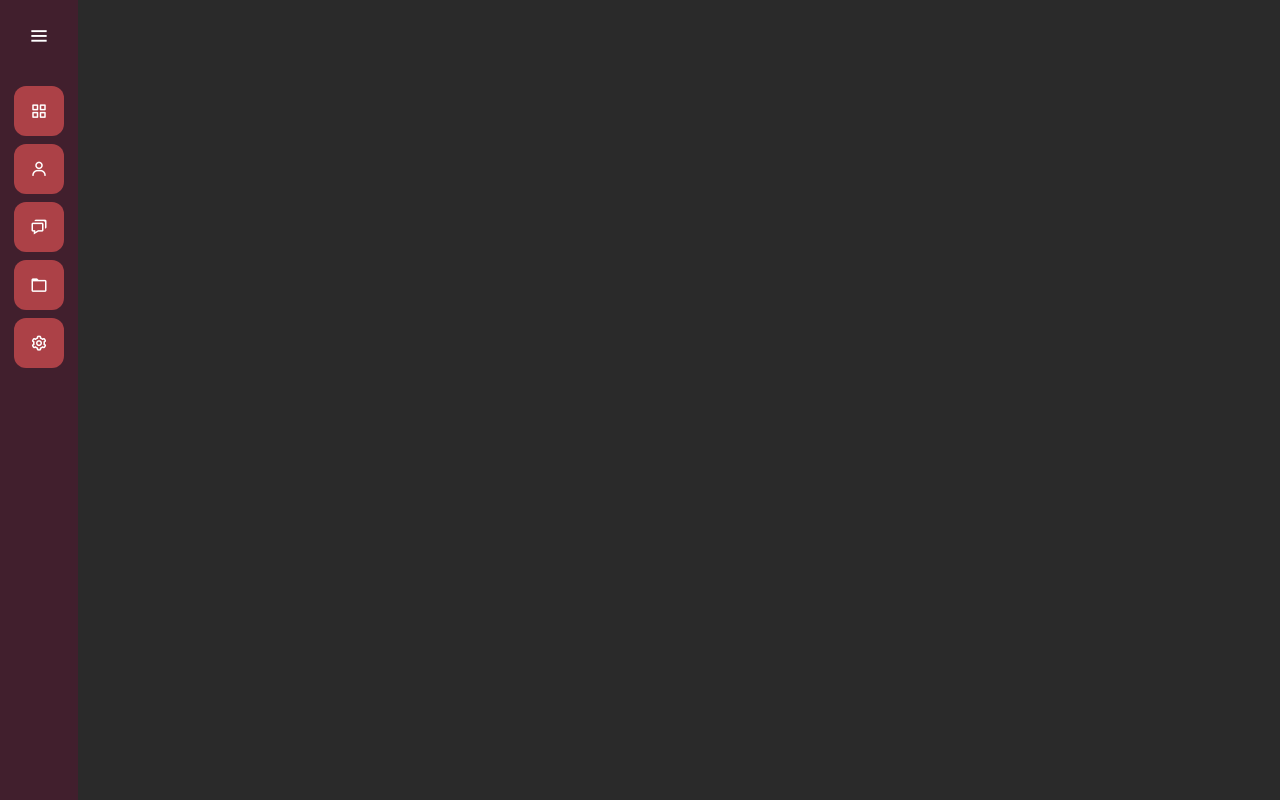
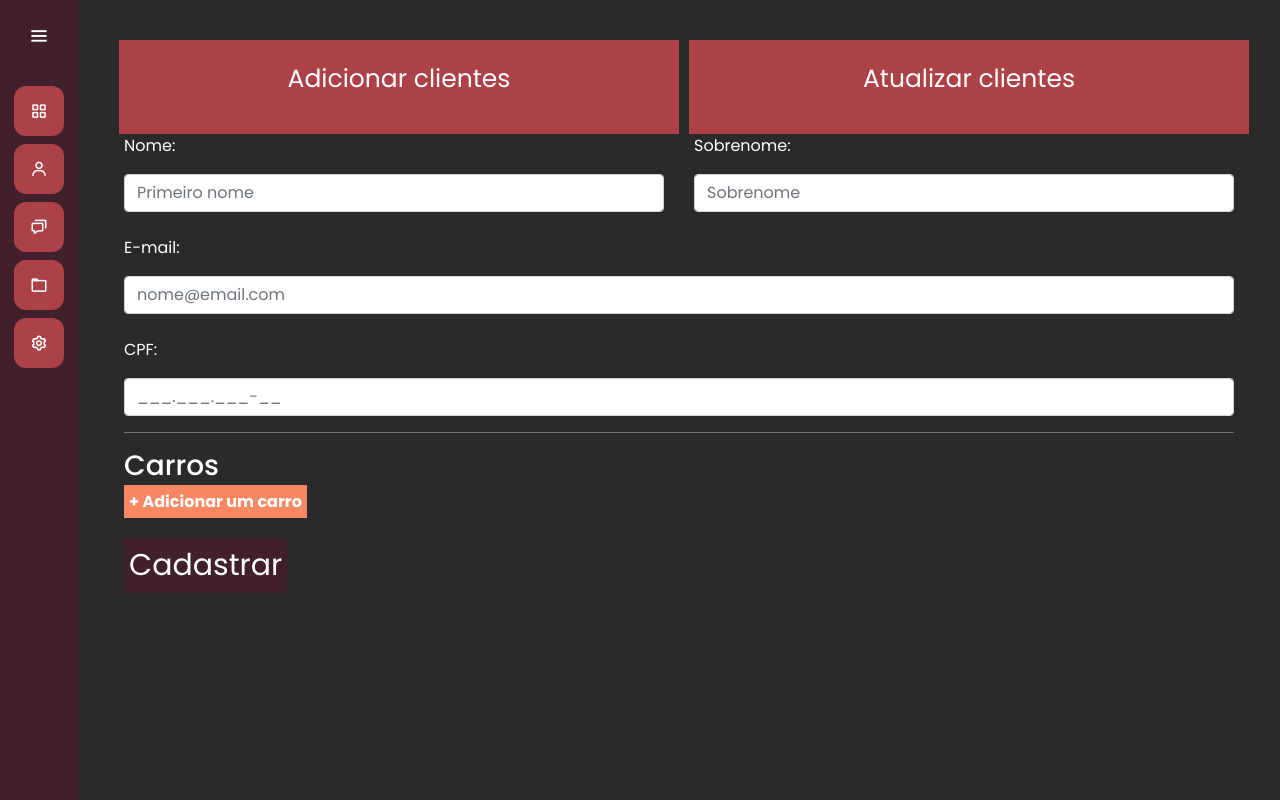
Before and after one commit to alexwallax/lojacarro, a Django app: page /clientes/ in a window 1280 px wide. Run offline with Django 5.2, Linux system fonts and the light colour scheme.

Commit message:
Add formulario

```diff
--- a/clientes/templates/clientes.html
+++ b/clientes/templates/clientes.html
@@ -1 +1,57 @@
 {% extends "base.html" %}
+{% load static %}
+
+{% block 'head' %}
+    <link rel="stylesheet" href="{% static 'clientes/css/clientes.css' %}">
+{% endblock  %}
+
+{% block 'dashboard' %}
+    <div class="container">
+        <div class="row">
+            <div class="col-md card-dashboard">
+                <p class="text-card">Adicionar clientes</p>
+            </div>
+            <div class="col-md card-dashboard">
+                <p class="text-card">Atualizar clientes</p>
+            </div>
+        </div>
+
+            <div class="adicionar-cliente">
+                <form action="{% url 'clientes' %}" method="POST">{% csrf_token %}
+                    <div class="row">
+                        <div class="col-md">
+                            <p>Nome:</p>
+                            <input type="text" class="form-control" placeholder="Primeiro nome">
+                        </div>
+                        <div class="col-md">
+                            <p>Sobrenome:</p>
+                            <input type="text" class="form-control" placeholder="Sobrenome">
+                        </div>
+                    </div>
+                    </div>
+                    <br>
+                    <p>E-mail:</p>
+                    <input type="email" class="form-control" placeholder="nome@email.com" name="email">
+                    <br>
+                    <p>CPF:</p>
+                    <input type="text" class="form-control" placeholder="___.___.___-__" name="cpf">
+                    <hr style="background-color:gray;">
+                    <div class="add-carros">
+                        <h3>Carros</h3>
+                        <span class="btn-add-carros" onclick="add_carro()">+ Adicionar um carro</span>
+
+                        <div id="form-carro">
+
+                        </div>
+
+                    </div>
+
+                    <br>
+                    <input type="submit" value="Cadastrar" class="btn-principal">
+
+                </form>
+
+            </div>
+
+    </div>
+{% endblock %}
--- /dev/null
+++ b/templates/static/clientes/css/clientes.css
@@ -0,0 +1,33 @@
+.card-dashboard{
+
+    background-color: var(--main-color);
+    width: 50%;
+    margin-left: 10px;
+    margin-top: 40px;
+    text-align: center;
+    padding: 20px;
+
+}
+
+.text-card{
+
+    font-size: 25px;
+
+}
+
+.btn-add-carros{
+
+    background-color: var(--contrast-color);
+    padding: 5px;
+    font-weight: bold;
+    cursor: pointer;
+
+}
+
+.btn-principal{
+    color:white;
+    border: none;
+    background-color: var(--dark-color);
+    padding: 5px;
+    font-size: 30px;
+}
```
